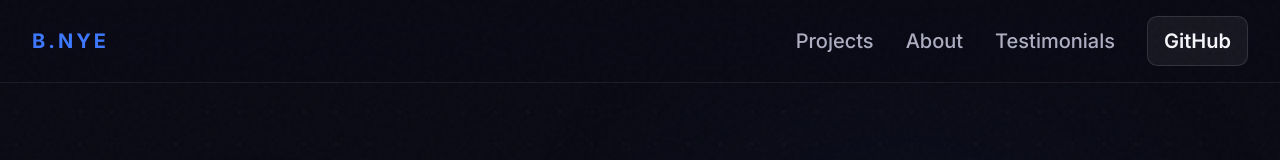
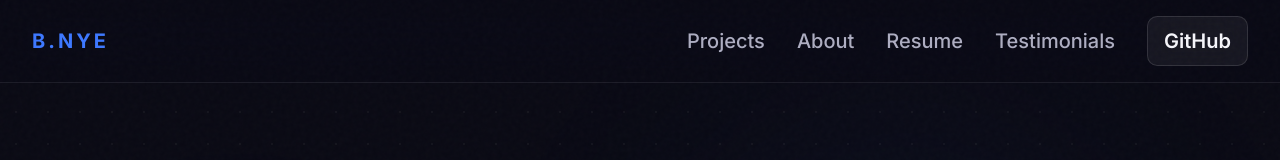
Before and after one commit to brandon-charles-novice-developer/bnye-command-center, a Next.js app: page / in a window 1280 px wide. Shown: the top 160 px of the page. Built offline with nearby package versions, Linux system fonts and the light colour scheme.

Commit message:
feat: add Resume tab and Agentic Portfolio integration
- Add Resume tab to nav (before Testimonials)
- Include Track 2 resume PDF with brandonnye.pro in header
- Nav order: Projects | About | Resume | Testimonials | GitHub

```diff
--- a/src/components/ui/GlassNav.tsx
+++ b/src/components/ui/GlassNav.tsx
@@ -22,6 +22,14 @@ export function GlassNav() {
           </Link>
         ))}
         <a
+          href="/assets/resume.pdf"
+          target="_blank"
+          rel="noopener noreferrer"
+          className="link-underline text-[var(--step--1)] font-medium text-text-secondary hover:text-text-primary transition-colors duration-300"
+        >
+          Resume
+        </a>
+        <a
           href="/assets/testimonials.pdf"
           target="_blank"
           rel="noopener noreferrer"
```
Also changed, not shown: 1 other file (tests, documents, lock files or other folders).
